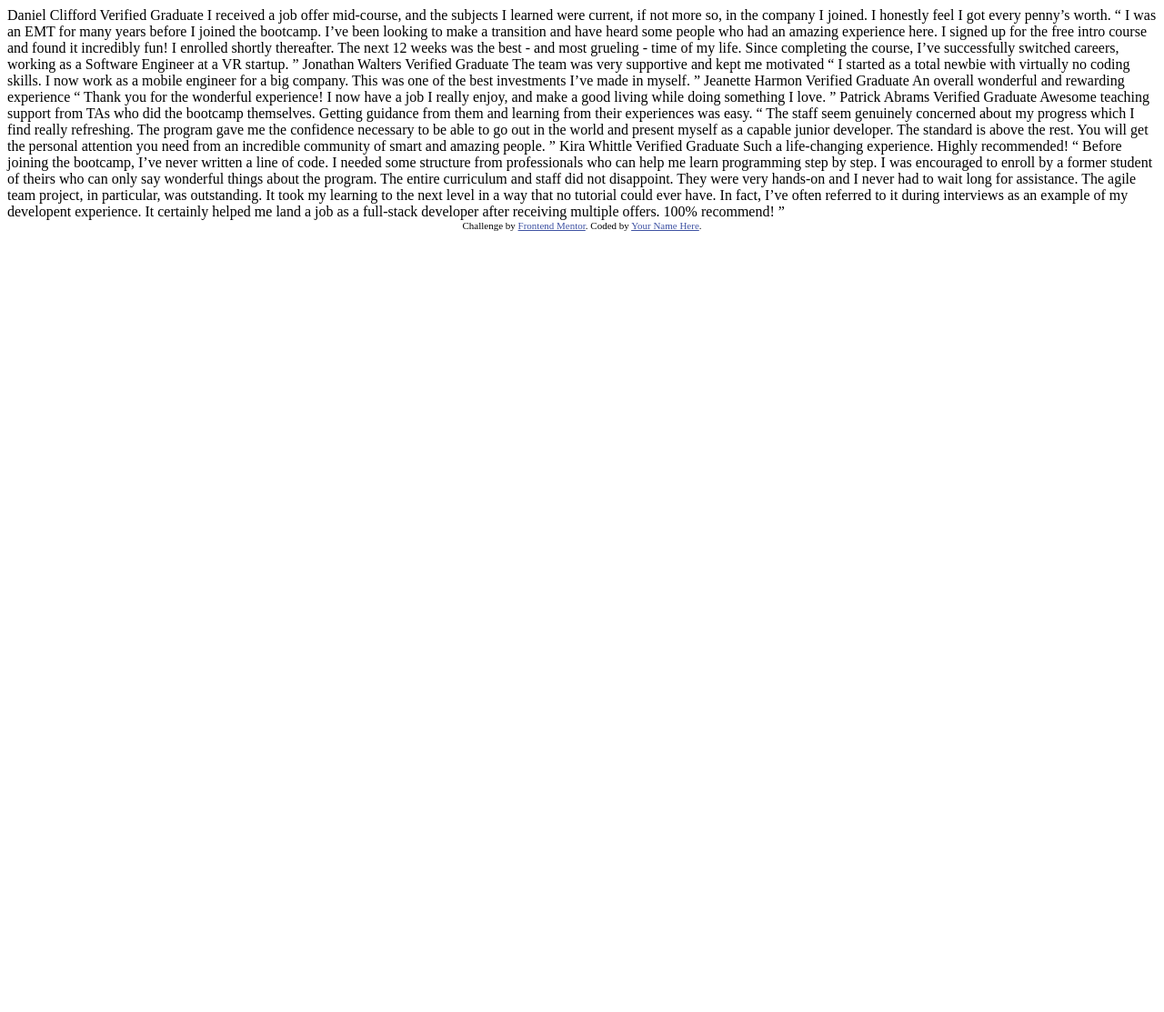
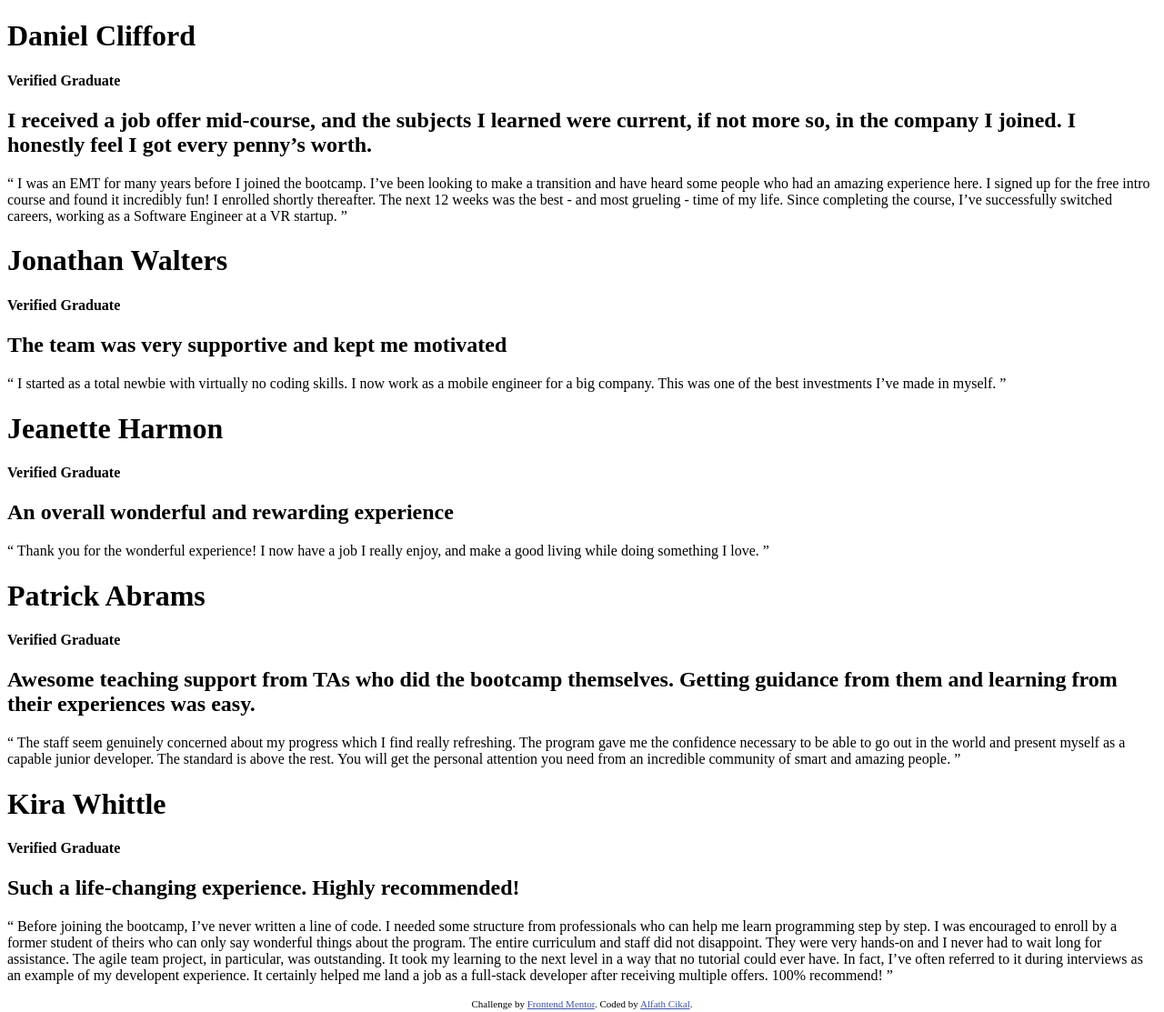
Before and after one commit to AlfathCikal/Testimonial-challange, a plain HTML site: page index.html in a window 1280 px wide. Shown: the whole page at 91% size. Before the commit the page ends 800 px from the top, so only its background shows below. Drawn offline with Linux system fonts and the light colour scheme.

Commit message:
set up HTML Structure

```diff
--- a/index.html
+++ b/index.html
@@ -14,51 +14,118 @@
     .attribution a { color: hsl(228, 45%, 44%); }
   </style>
 </head>
+
 <body>
-  Daniel Clifford
-  Verified Graduate
+  <!-- Daniel Clifford Section -->
+  <div class="container item1">
+    <div class="profile">
 
+      <!-- name and title-->
+      <div class="text">
+        <h1 class="name">Daniel Clifford</h1>
+        <h4>Verified Graduate</h4>
+      </div>
+    </div>
+
+    <!-- title of testimonial -->
+    <h2>
       I received a job offer mid-course, and the subjects I learned were current, if not more so,
       in the company I joined. I honestly feel I got every penny’s worth.
+    </h2>
 
+    <p>
       “ I was an EMT for many years before I joined the bootcamp. I’ve been looking to make a
       transition and have heard some people who had an amazing experience here. I signed up
       for the free intro course and found it incredibly fun! I enrolled shortly thereafter.
       The next 12 weeks was the best - and most grueling - time of my life. Since completing
       the course, I’ve successfully switched careers, working as a Software Engineer at a VR startup. ”
+    </p>
+  </div>
+  <!-- Daniel Clifford Section End-->
 
-  Jonathan Walters
-  Verified Graduate
+  <!-- Jonathan Walters Section -->
+  <div class="container item2">
+    <div class="profile">
 
-  The team was very supportive and kept me motivated
+      <!-- name and title-->
+      <div class="text">
+        <h1 class="name">Jonathan Walters</h1>
+        <h4>Verified Graduate</h4>
+      </div>
+    </div>
 
+    <!-- title of testimonial -->
+    <h2>The team was very supportive and kept me motivated</h2>
+
+    <p>
       “ I started as a total newbie with virtually no coding skills. I now work as a mobile engineer
       for a big company. This was one of the best investments I’ve made in myself. ”
+    </p>
+  </div>
+  <!-- Jonathan Walters Section End -->
 
-  Jeanette Harmon
-  Verified Graduate
+  <!-- Jeanette Harmon Section -->
+  <div class="container item3">
+    <div class="profile">
 
-  An overall wonderful and rewarding experience
+      <!-- name and title-->
+      <div class="text">
+        <h1 class="name">Jeanette Harmon</h1>
+        <h4>Verified Graduate</h4>
+      </div>
+    </div>
 
+    <!-- title of testimonial -->
+    <h2>An overall wonderful and rewarding experience</h2>
+
+    <p>
       “ Thank you for the wonderful experience! I now have a job I really enjoy, and make a good living
       while doing something I love. ”
+    </p>
+  </div>
+  <!-- Jeanette Harmon Section End -->
 
-  Patrick Abrams
-  Verified Graduate
+  <!-- Patrick Abrams Section -->
+  <div class="container item4">
+    <div class="profile">
 
+        <!-- name and the title-->
+        <div class="text">
+          <h1 class="name">Patrick Abrams</h1>
+          <h4>Verified Graduate</h4>
+      </div>
+    </div>
+
+    <!-- title of testimonial -->
+    <h2>
       Awesome teaching support from TAs who did the bootcamp themselves. Getting guidance from them and
       learning from their experiences was easy.
+    </h2>
 
+    <p>
       “ The staff seem genuinely concerned about my progress which I find really refreshing. The program
       gave me the confidence necessary to be able to go out in the world and present myself as a capable
       junior developer. The standard is above the rest. You will get the personal attention you need from
       an incredible community of smart and amazing people. ”
+    </p>
+  </div>
+  <!-- Patrick Abrams Section End -->
 
-  Kira Whittle
-  Verified Graduate
+  <!-- Kira Whittle Section -->
+  <div class="container item5 ">
+    <div class="profile">
 
-  Such a life-changing experience. Highly recommended!
+      <!-- name and the title-->
+      <div class="text">
+        <h1 class="name">Kira Whittle</h1>
+        <h4>Verified Graduate</h4>
+      </div>
+    </div>
 
+    <!-- title of testimonial -->
+    <h2>Such a life-changing experience. Highly recommended!</h2>
+
+    <p>
       “ Before joining the bootcamp, I’ve never written a line of code. I needed some structure from
       professionals who can help me learn programming step by step. I was encouraged to enroll by a former
       student of theirs who can only say wonderful things about the program. The entire curriculum and staff
@@ -67,10 +134,14 @@
       could ever have. In fact, I’ve often referred to it during interviews as an example of my developent
       experience. It certainly helped me land a job as a full-stack developer after receiving multiple offers.
       100% recommend! ”
+    </p>
+  </div>
+  <!-- Kira Whittle Section End-->
+
 
   <div class="attribution">
     Challenge by <a href="https://www.frontendmentor.io?ref=challenge" target="_blank">Frontend Mentor</a>.
-    Coded by <a href="#">Your Name Here</a>.
+    Coded by <a href="#">Alfath Cikal</a>.
   </div>
 </body>
 </html>
```
Lines whose indentation alone changed are shown as unchanged.
